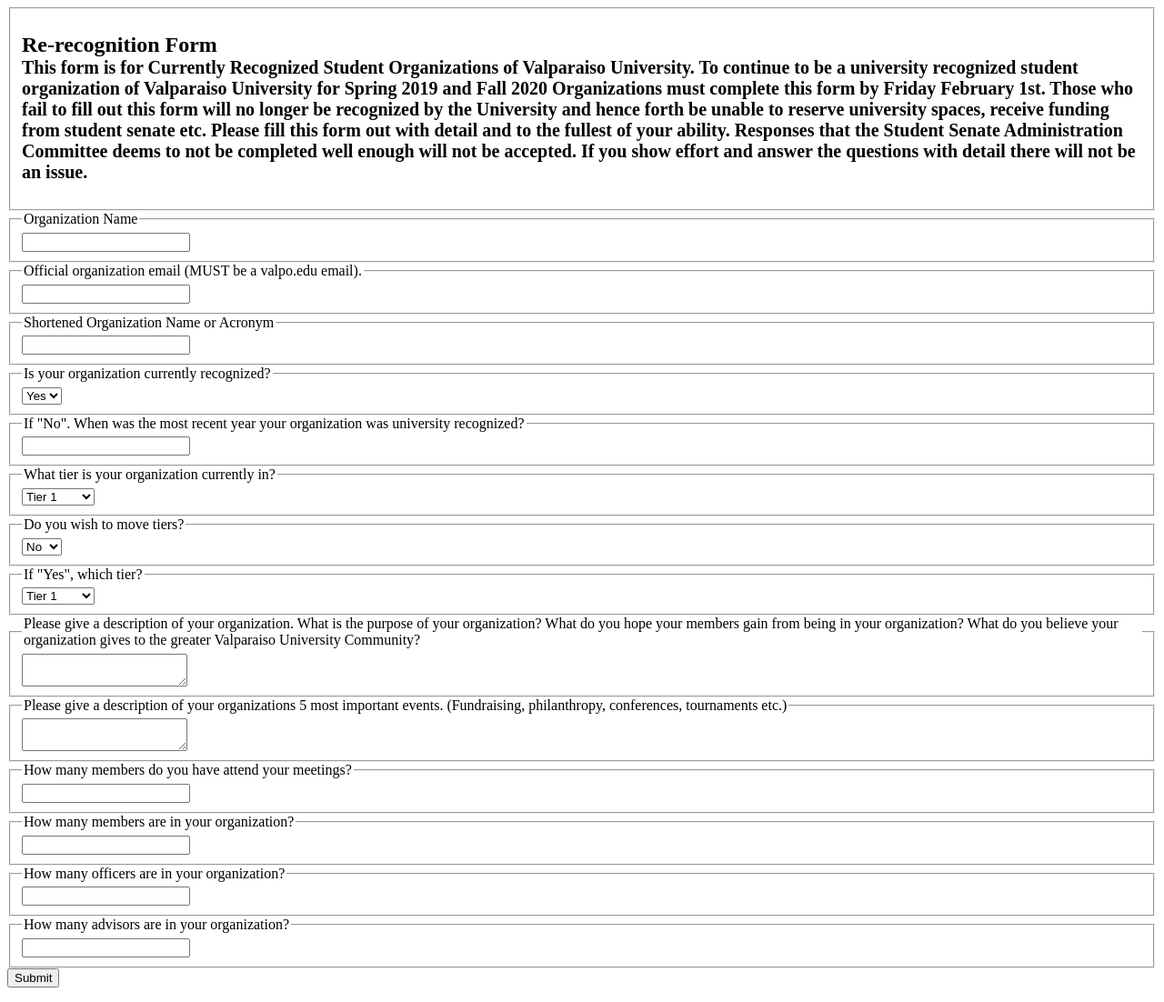
After one commit to ahauck74/student-senate, a Flask app: page /new-rerec-submission/1 in a window 1280 px wide. The commit adds this page. Shown: the whole page at 91% size. Run offline with Flask 2, Linux system fonts and the light colour scheme.

Commit message:
Rerec for selected org

```diff
--- a/main.py
+++ b/main.py
@@ -1,5 +1,5 @@
 from flask import Flask, render_template, json, request, redirect, url_for, abort
-from forms import RerecForm
+from forms import RerecForm, RecForm
 import mysql.connector
 
 app = Flask("Sprint2")
@@ -11,25 +11,99 @@ mydb = mysql.connector.connect(
   database="senate"
 )
 
+##########################################
+# The Homepage
+##########################################
 @app.route("/")
+@app.route("/home")
+
 def homepage():
 	return render_template("homepage.html")
 
 ##########################################
 # The Recognition Form
 ##########################################
-@app.route("/new", methods=['POST', 'GET'])
-def new():
-	return render_template("new_submission.html")
+@app.route("/new-rec", methods=['POST', 'GET'])
+def new_rec():
+
+
+	return render_template("recognition_form.html")
 
 ##########################################
 # The Submit Button For the Rec Form
 ##########################################
-@app.route("/new-submission", methods=['POST', 'GET'])
-def new_submission():
+@app.route("/new-rec-submission", methods=['POST', 'GET'])
+def new_rec_submission():
 	#If the user tries to access this page by means other than the submit button, they are redirected to the form
 	if request.method == "GET":
-		return render_template("new_submission.html")
+		return render_template("recognition_form.html")
+
+	# read the posted values from the UI
+	else:
+		form = RecForm(request)
+		errors = form.validate()
+		if (errors):
+			return(errors)
+		else:
+
+
+			mycursor = mydb.cursor()
+			sql = "INSERT INTO organizations (ORG_LINK_NAME, ORG_NAME, ORG_ACR, ORG_EMAIL, ORG_DESCRIPTION, CONSTITUTION, ORG_MEMBERS, ORG_ATTENDING_MEMBERS) VALUES (%s, %s, %s, %s, %s, %s, %s, %s, %s)"
+
+
+			val = (form.get_org_link(), form.org_name, form.org_acronym, form.org_email, form.description, None, form.num_members, form.attendance, form.ORG_ID)
+			mycursor.execute(sql, val)
+			mydb.commit()
+
+			print(mycursor.rowcount, "record inserted.")
+			return ("Updated database") #TODO: Render org template for the org that was updated, maybe...
+
+##########################################
+# Wait... Who are you?
+##########################################
+@app.route("/new-rerec", methods=['POST', 'GET'])
+def who_rerec():
+
+	if request.method == "GET":
+		mycursor = mydb.cursor()
+		mycursor.execute("SELECT ORG_NAME, ORG_ID FROM organizations")
+		org_name_list = mycursor.fetchall()
+
+		#TODO: The below code is a VERY roundabout way of formatting this list properly. The original fetchall  using just the org_name returns a list of tuples that looks like [('name1,'), ('name2,')... etc with the commas stuck there. This should be fixed.
+		names, IDs = [], []
+		for row in org_name_list:
+			name, ID = row
+			names.append(name)
+			IDs.append(ID)
+
+		return render_template("org_selection_form.html", ORGS = names, )
+
+	else:
+		mycursor = mydb.cursor()
+		mycursor.execute("SELECT ORG_NAME, ORG_ACR, ORG_EMAIL, ORG_ID FROM organizations WHERE ORG_NAME = '" + str(request.form['org']) + "'" )
+		fetch = mycursor.fetchall()
+		#return(str(fetch[0]))
+		return render_template("rerecognition_form.html", NAME=fetch[0][0], ACR=fetch[0][1], EMAIL=fetch[0][2], ID=fetch[0][3])
+
+
+##########################################
+# The Re-Recognition Form
+##########################################
+'''
+@app.route("/new-rerec/", methods=['POST', 'GET'])
+def new_rerec():
+
+	return render_template("rerecognition_form.html")
+	'''
+
+##########################################
+# The Submit Button For the Re-Rec Form
+##########################################
+@app.route("/new-rerec-submission/<ID>", methods=['POST', 'GET'])
+def new_submission_rerec(ID):
+	#If the user tries to access this page by means other than the submit button, they are redirected to the form
+	if request.method == "GET":
+		return render_template("rerecognition_form.html", ID=ID)
 
 	# read the posted values from the UI
 	else:
@@ -40,14 +114,24 @@ def new_submission():
 		else:
 
 			mycursor = mydb.cursor()
-			sql = "INSERT INTO organizations (ORG_LINK_NAME, ORG_NAME, ORG_ACR, ORG_EMAIL, TIER_REQUEST, ORG_DESCRIPTION, CONSTITUTION, ORG_MEMBERS, ORG_ATTENDING_MEMBERS) VALUES (%s, %s, %s, %s, %s, %s, %s, %s, %s)"
+			#TODO: Update the database
+			sql_update_query = """UPDATE organizations SET ORG_LINK_NAME = %s, ORG_NAME= %s, ORG_ACR= %s, ORG_EMAIL= %s, TIER_REQUEST= %s, ORG_DESCRIPTION= %s, CONSTITUTION= %s, ORG_MEMBERS= %s, ORG_ATTENDING_MEMBERS= %s WHERE ORG_ID = %s"""
 
-			val = (form.get_org_link(), form.org_name, form.org_acronym, form.org_email, form.tier_dest, form.description, None, form.num_members, form.attendance)
-			mycursor.execute(sql, val)
+			val = (form.get_org_link(), form.org_name, form.org_acronym, form.org_email, form.tier_dest, form.description, None, form.num_members, form.attendance, ID)
+			mycursor.execute(sql_update_query, val)
 			mydb.commit()
 
 			print(mycursor.rowcount, "record inserted.")
-			return("ready to commit to database")
+			return ("Insderted into the database") #TODO: Render the template for the org that just submitted, maybe...
+
+##########################################
+# The Advisor/Officer Change Form
+##########################################
+@app.route("/advisor-officer-change", methods=['POST', 'GET'])
+def new():
+	return render_template("advisor_officer_change_form.html")
+
+
 
 ##########################################
 # The Org List
@@ -58,7 +142,7 @@ def org_list():
 	cursor = mydb.cursor()
 	cursor.execute("SELECT ORG_NAME, ORG_ACR, ORG_EMAIL FROM organizations")
 	rows = cursor.fetchall()
-
+	#return str(rows)
 	names = []
 	ACRs = []
 	emails = []
--- a/templates/homepage.html
+++ b/templates/homepage.html
@@ -55,7 +55,9 @@
 	<div>
 	<p>Click on the year you want to check:</p>
 	<p><a href="/orgs">2019</a></p> <p><a href="https://www.youtube.com/watch?v=dQw4w9WgXcQ">2018</a></p>
-	<p><a href="/new">Click here to fill out the re-rec form.</a></p>
+	<p><a href="/new-rerec">Click here to fill out the re-rec form.</a></p>
+	<p><a href="/new-rec">Click here to fill out the rec form.</a></p>
+
 </body>
 <footer id="footer">
 	<div id="footer-inner">
--- a/templates/org_list.html
+++ b/templates/org_list.html
@@ -2,7 +2,7 @@
 <html>
 	<body>
 		{% for i in range(NAMES|length) %}
-			<pre>{{ NAMES[i] }}	{{ ACRS[i] }}	{{EMAILS[i]}}</pre>
+			<pre><a href="">{{ NAMES[i] }}	{{ ACRS[i] }}	{{EMAILS[i]}}</a></pre>
 		{% endfor %}
 	</body>
 </html>
--- /dev/null
+++ b/templates/rerecognition_form.html
@@ -0,0 +1,146 @@
+<html>
+   <body>
+<form action = "http://cs358.cis.valpo.edu:5000/new-rerec-submission/{{ID}}" method = "post">
+    <fieldset>
+        <h2>Re-recognition Form <br><small>This form is for Currently Recognized Student Organizations of Valparaiso University. To continue to be a university recognized student organization of Valparaiso University for Spring 2019 and Fall 2020 Organizations must complete this form by Friday February 1st. Those who fail to fill out this form will no longer be recognized by the University and hence forth be unable to reserve university spaces, receive funding from student senate etc. Please fill this form out with detail and to the fullest of your ability. Responses that the Student Senate Administration Committee deems to not be completed well enough will not be accepted. If you show effort and answer the questions with detail there will not be an issue.</small></h2>
+    </fieldset>
+
+
+    <!-- Field type: "short" id: "452929374" -->
+    <fieldset>
+        <legend for="452929374">Organization Name</legend>
+        <div class="form-group">
+            <input id="1882656793" type="text" name="org_name" class="form-control"  value={{NAME}}>
+        </div>
+    </fieldset>
+
+
+    <!-- Field type: "short" id: "2038927661" -->
+    <fieldset>
+        <legend for="2038927661">Official organization email (MUST be a valpo.edu email). </legend>
+        <div class="form-group">
+            <input id="1314376269" type="text" name="org_email" class="form-control" value={{EMAIL}}>
+        </div>
+    </fieldset>
+
+    <fieldset>
+        <legend for="2038927662">Shortened Organization Name or Acronym </legend>
+        <div class="form-group">
+            <input id="1314376268" type="text" name="acronym" class="form-control" value={{ACR}}>
+        </div>
+    </fieldset>
+
+
+
+        <fieldset>
+    	<legend for="687977312">Is your organization currently recognized?</legend>
+    	<select name="currently_recognized">
+			<option value="y">Yes</option>
+			<option value="n">No</option>
+	  </select>
+    </fieldset>
+
+
+    <!-- Field type: "short" id: "218750409" -->
+    <fieldset>
+        <legend for="218750409">If &quot;No&quot;. When was the most recent year your organization was university recognized?</legend>
+        <div class="form-group">
+            <input id="298238696" type="text" name="last_recognized" class="form-control" >
+        </div>
+    </fieldset>
+
+
+    <fieldset>
+    <legend for="1538021864">What tier is your organization currently in?</legend>
+    	<select name="tier">
+			<option value="1">Tier 1</option>
+			<option value="2">Tier 2</option>
+			<option value="3">Tier 3</option>
+			<option value=null>Unfunded</option>
+	  </select>
+    </fieldset>
+
+
+    <!-- Field type: "choices" id: "1585742074" -->
+    <fieldset>
+        <legend for="1585742074">Do you wish to move tiers?</legend>
+        <select name="change_tier">
+			<option value="n">No</option>
+			<option value="y">Yes</option>
+	  </select>
+    </fieldset>
+
+
+    <!-- Field type: "short" id: "653058237" -->
+    <fieldset>
+        <legend for="653058247">If &quot;Yes&quot;, which tier?</legend>
+        <select name="tier_destination">
+			<option value="1">Tier 1</option>
+			<option value="2">Tier 2</option>
+			<option value="3">Tier 3</option>
+			<option value=null>Unfunded</option>
+	  </select>
+    </fieldset>
+
+
+    <!-- Field type: "paragraph" id: "804273304" -->
+    <fieldset>
+        <legend for="804273304">Please give a description of your organization. What is the purpose of your organization? What do you hope your members gain from being in your organization? What do you believe your organization gives to the greater Valparaiso University Community?</legend>
+        <div class="form-group">
+            <textarea id="1536909263" name="description" class="form-control" ></textarea>
+        </div>
+    </fieldset>
+
+
+    <!-- Field type: "paragraph" id: "1956583147" -->
+    <fieldset>
+        <legend for="1956583147">Please give a description of your organizations 5 most important events. (Fundraising, philanthropy, conferences, tournaments etc.)</legend>
+        <div class="form-group">
+            <textarea id="227861700" name="events" class="form-control" ></textarea>
+        </div>
+    </fieldset>
+
+
+    <!-- Field type: "short" id: "2031252226" -->
+    <fieldset>
+        <legend for="2031252226">How many members do you have attend your meetings? </legend>
+        <div class="form-group">
+            <input id="74392380" type="text" name="reg_attendance" class="form-control" >
+        </div>
+    </fieldset>
+
+    <fieldset>
+        <legend for="2031252227">How many members are in your organization?</legend>
+        <div class="form-group">
+            <input id="74392381" type="text" name="members_total" class="form-control" >
+        </div>
+    </fieldset>
+
+    <fieldset>
+        <legend for="2031252228">How many officers are in your organization?</legend>
+        <div class="form-group">
+            <input id="74392382" type="text" name="num_officers" class="form-control" >
+        </div>
+    </fieldset>
+
+    <fieldset>
+        <legend for="2031252229">How many advisors are in your organization?</legend>
+        <div class="form-group">
+            <input id="74392383" type="text" name="num_advisors" class="form-control" >
+        </div>
+    </fieldset>
+
+    <input type="hidden" name="fvv" value="1">
+    <input type="hidden" name="fbzx" value="8331794832937362373">
+    <!--
+        CAVEAT: In multipages (multisection) forms, *pageHistory* field tells to google what sections we've currently completed.
+        This usually starts as "0" for the first page, then "0,1" in the second page... up to "0,1,2..N" in n-th page.
+        Keep this in mind if you plan to change this code to recreate any sort of multipage-feature in your exported form.
+        We're setting this to the total number of pages in this form because we're sending all fields from all the section together.
+    -->
+    <input type="hidden" name="pageHistory" value="0">
+
+    <input class="btn btn-primary" name = "submit_button" type="submit" value="Submit">
+</form>
+ </body>
+</html>
```
Also changed, not shown: forms.py (+55 -6 lines), templates/org_selection_form.html (added, +17 -0 lines), templates/recognition_form.html (renamed from templates/new_submission.html, +2 -53 lines).
